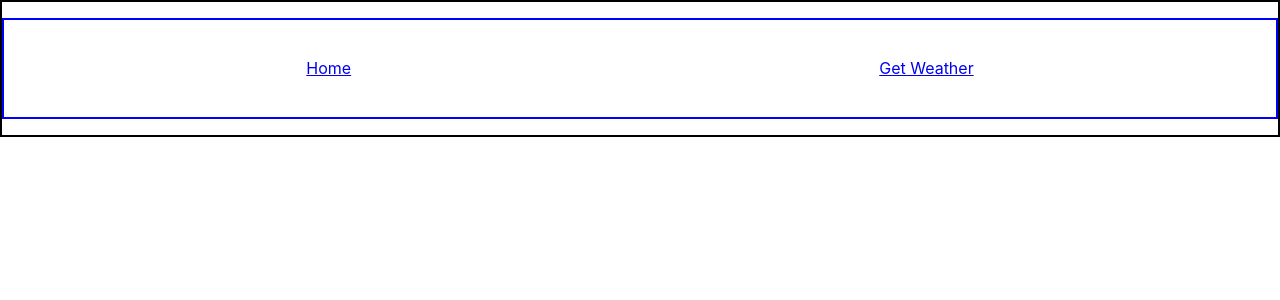
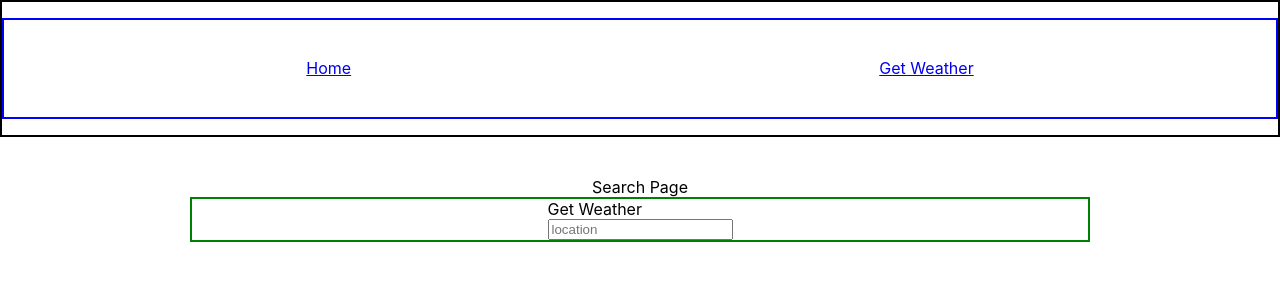
Before and after one commit to TylerEikenberg/Whats-it-Like-Outside-, a React (Create React App) app: page /weather in a window 1280 px wide. Shown: the top 300 px of the page. Built offline with nearby package versions, Linux system fonts and the light colour scheme.

Commit message:
creating searchbar component

```diff
--- a/src/Pages/App/App.js
+++ b/src/Pages/App/App.js
@@ -1,6 +1,7 @@
 import React from 'react';
 import { NavLink, BrowserRouter, Switch, Route } from 'react-router-dom';
 import './App.css';
+import { Search } from '../';
 
 function App() {
   return (
@@ -19,7 +20,7 @@ function App() {
       </div>
 
       <Switch>
-        <Route path='/' exact component={null} />
+        <Route path='/weather' exact component={Search} />
       </Switch>
     </BrowserRouter>
   );
--- a/src/Pages/Search/Search.css
+++ b/src/Pages/Search/Search.css
@@ -0,0 +1,8 @@
+.Search-container {
+  display: flex;
+  flex-direction: column;
+  justify-content: center;
+  align-items: center;
+  width: 100vw;
+  margin-top: 5vh;
+}
--- a/src/Pages/Search/Search.js
+++ b/src/Pages/Search/Search.js
@@ -1,8 +1,26 @@
-import React from 'react';
+import React, { useState, useEffect } from 'react';
 import './Search.css';
+import { SearchBar } from '../../components/';
+
+// create input for search
+//    user types in location, search automatically
+//      display location name on card
+// add useEffect
+// add redux
 
 function Search() {
-  return <div>hello this is search</div>;
+  const [location, setLocation] = useState('');
+
+  useEffect(() => {
+    // add fetch
+  }, [location]);
+
+  return (
+    <div className='Search-container'>
+      Search Page
+      <SearchBar />
+    </div>
+  );
 }
 
 export default Search;
--- /dev/null
+++ b/src/components/index.js
@@ -0,0 +1,3 @@
+import SearchBar from './searchBar/SearchBar';
+
+export { SearchBar };
--- /dev/null
+++ b/src/components/searchBar/SearchBar.css
@@ -0,0 +1,14 @@
+.SearchBar-container {
+  display: flex;
+  width: 70vw;
+  border: 2px solid green;
+  justify-content: center;
+  align-content: center;
+}
+
+.SearchBar-form {
+  display: flex;
+  flex-direction: column;
+  justify-content: center;
+  align-content: center;
+}
--- /dev/null
+++ b/src/components/searchBar/SearchBar.js
@@ -0,0 +1,15 @@
+import React from 'react';
+import './SearchBar.css';
+
+function SearchBar() {
+  return (
+    <div className='SearchBar-container'>
+      <form className='SearchBar-form'>
+        <label>Get Weather</label>
+        <input type='text' placeholder='location' />
+      </form>
+    </div>
+  );
+}
+
+export default SearchBar;
```
